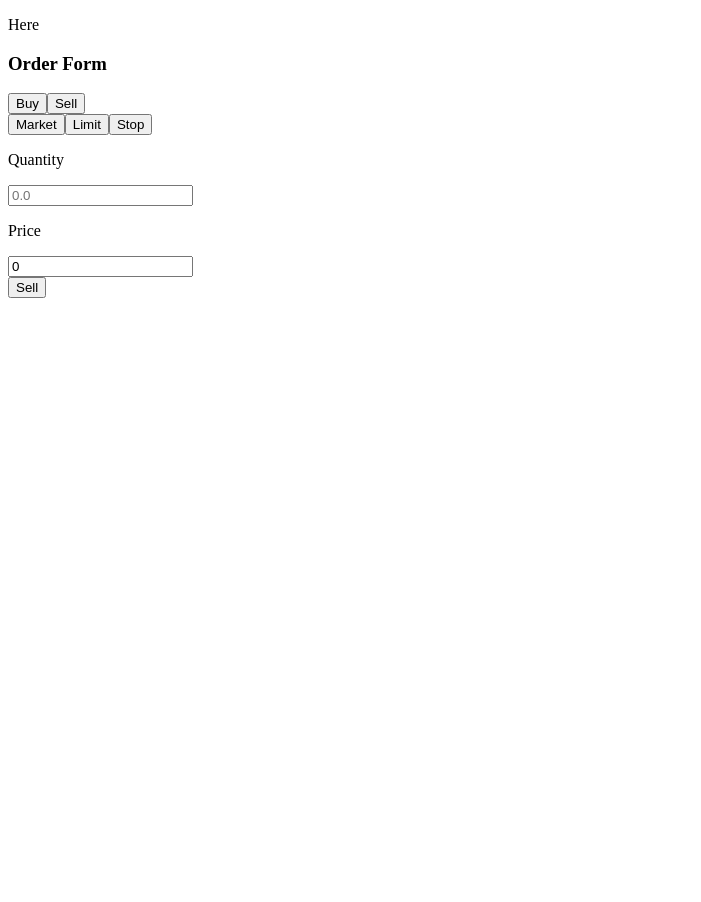
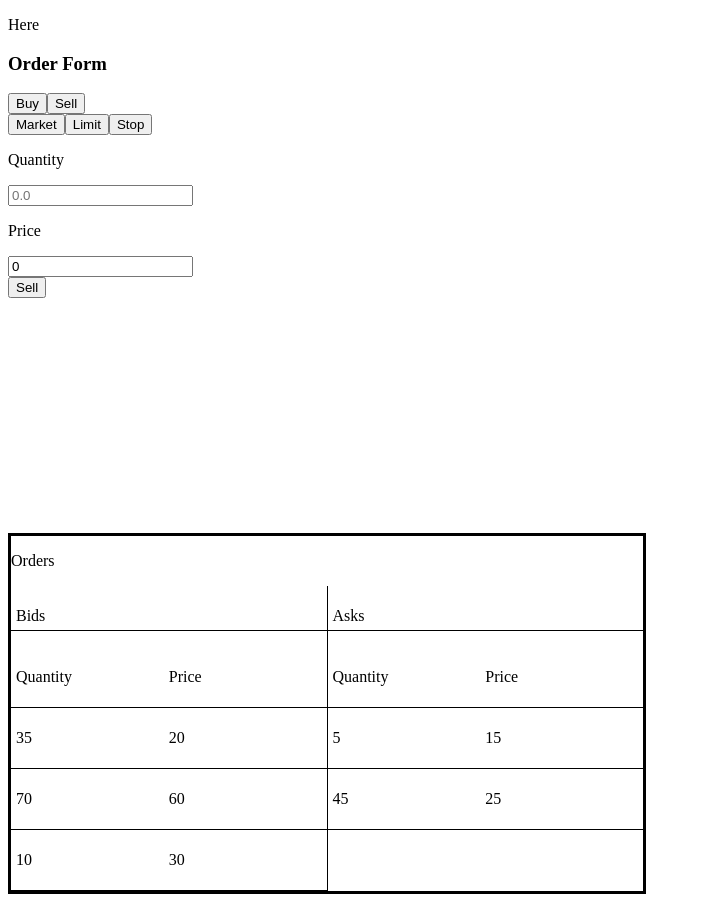
Before and after one commit to oriondean/tradr, an Angular app in the folder client/: page / in a window 1280 px wide. Shown: the whole page, without its empty margins (0-701 px from the left). Before the commit the page ends 800 px from the top, so only its background shows below. Built offline with nearby package versions, Linux system fonts and the light colour scheme.

Commit message:
Set up basic public order book

```diff
--- a/client/src/app/app.component.html
+++ b/client/src/app/app.component.html
@@ -3,4 +3,5 @@
   <router-outlet></router-outlet>
 </div>
 
-<app-order-form/>
+<app-order-form />
+<app-public-orders />
--- a/client/src/app/app.component.ts
+++ b/client/src/app/app.component.ts
@@ -1,11 +1,12 @@
 import { Component } from '@angular/core';
 import { RouterOutlet } from '@angular/router';
 import { OrderFormComponent } from '../order-form/order-form.component';
+import { PublicOrdersComponent } from './components/public-orders/public-orders.component';
 
 @Component({
   selector: 'app-root',
   standalone: true,
-  imports: [RouterOutlet, OrderFormComponent],
+  imports: [RouterOutlet, OrderFormComponent, PublicOrdersComponent],
   templateUrl: './app.component.html',
   styleUrl: './app.component.css'
 })
--- /dev/null
+++ b/client/src/app/components/public-orders/public-orders.component.css
@@ -0,0 +1,22 @@
+.public-orders {
+    border: solid;
+    width: 50%;
+}
+
+.order-table {
+    display: flex;
+}
+
+.column {
+    width: 50%;
+}
+
+.row {
+    display: flex;
+    padding: 5px;
+    border-bottom: solid 1pt;
+}
+
+.bid-orders{
+    border-right: solid 1px;
+}
--- /dev/null
+++ b/client/src/app/components/public-orders/public-orders.component.html
@@ -0,0 +1,27 @@
+<div class="public-orders">
+  <p>Orders</p>
+  <div class="order-table">
+    <div class="bid-orders column">
+      <p class="row">Bids</p>
+      <div class="row">
+        <p class="column">Quantity</p>
+        <p class="column">Price</p>
+      </div>
+      <div class="row bid-row" *ngFor="let bid of bidOrders">
+        <p class="column">{{ bid.quantity }}</p>
+        <p class="column">{{ bid.price }}</p>
+      </div>
+    </div>
+    <div class="ask-orders column">
+      <p class="row">Asks</p>
+      <div class="row">
+        <p class="column">Quantity</p>
+        <p class="column">Price</p>
+      </div>
+      <div class="row ask-row" *ngFor="let ask of askOrders">
+        <p class="column">{{ ask.quantity }}</p>
+        <p class="column">{{ ask.price }}</p>
+      </div>
+    </div>
+  </div>
+</div>
--- /dev/null
+++ b/client/src/app/components/public-orders/public-orders.component.ts
@@ -0,0 +1,28 @@
+import { CommonModule } from '@angular/common';
+import { Component } from '@angular/core';
+
+type PublicOrder = {
+  quantity: number;
+  price: number;
+  orderType: 'BID' | 'ASK';
+};
+
+@Component({
+  selector: 'app-public-orders',
+  standalone: true,
+  imports: [CommonModule],
+  templateUrl: './public-orders.component.html',
+  styleUrl: './public-orders.component.css',
+})
+export class PublicOrdersComponent {
+  orders: PublicOrder[] = [
+    { quantity: 35, price: 20, orderType: 'BID' },
+    { quantity: 70, price: 60, orderType: 'BID' },
+    { quantity: 5, price: 15, orderType: 'ASK' },
+    { quantity: 10, price: 30, orderType: 'BID' },
+    { quantity: 45, price: 25, orderType: 'ASK' },
+  ];
+
+  askOrders = this.orders.filter((order) => order.orderType == 'ASK');
+  bidOrders = this.orders.filter((order) => order.orderType == 'BID');
+}
```
Also changed, not shown: 1 other file (tests, documents, lock files or other folders).
